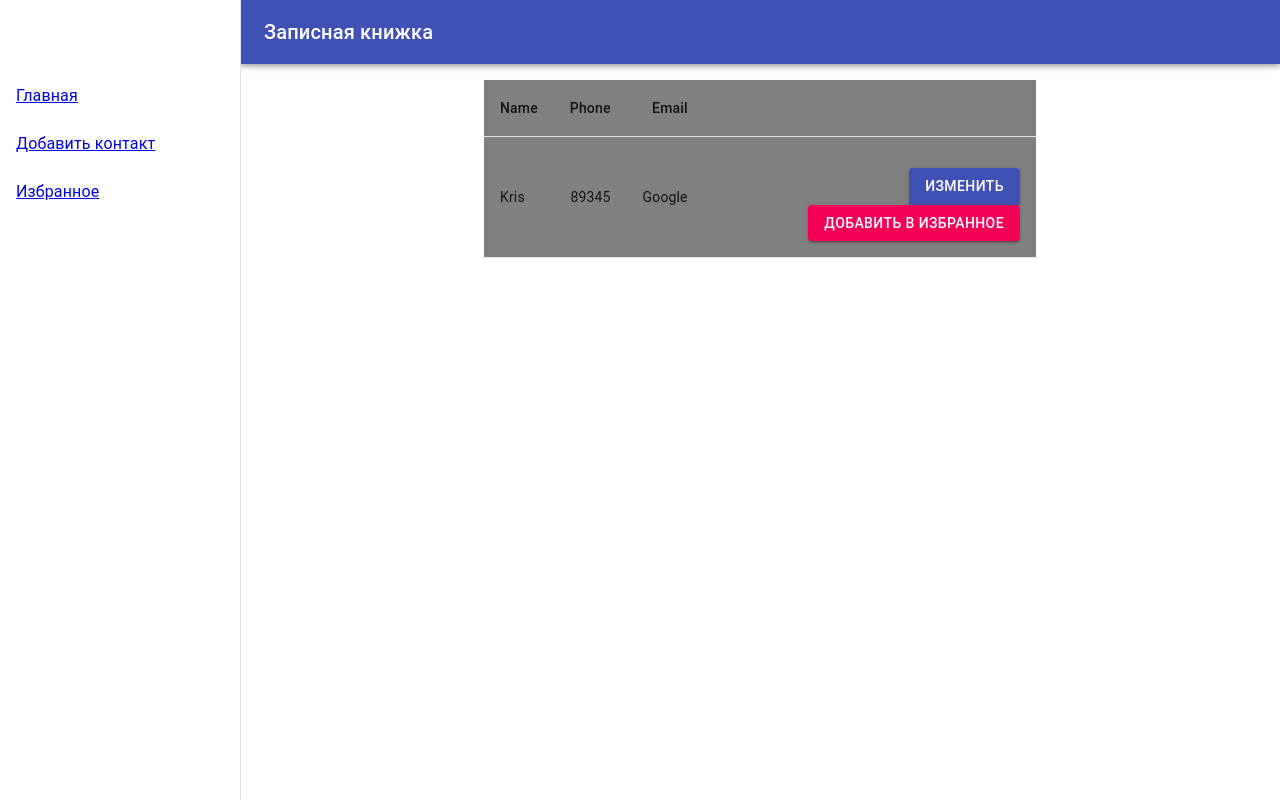
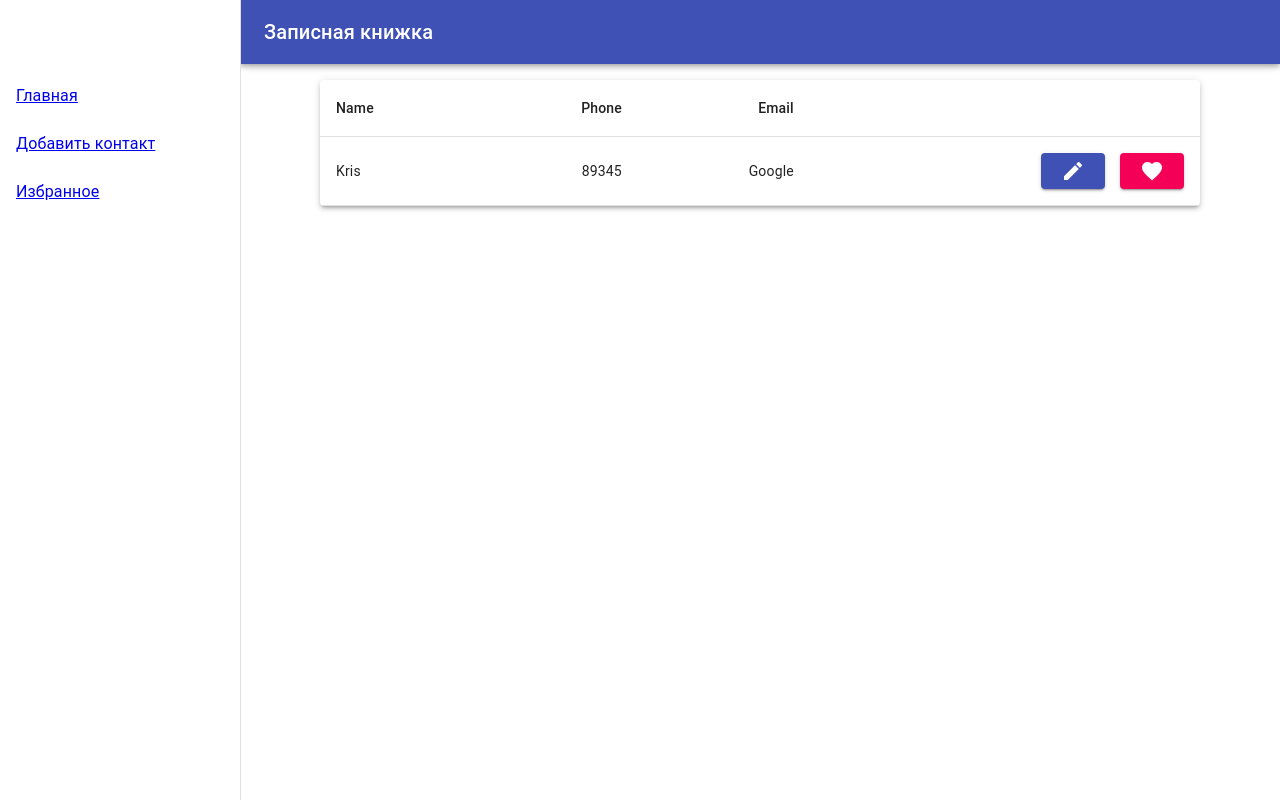
Before and after one commit to AntonReshetovv/react-local-storage, a React (Create React App) app: page /favoriteContacts in a window 1280 px wide. Built offline with nearby package versions, Linux system fonts and the light colour scheme.

Commit message:
refactoring

```diff
--- a/package.json
+++ b/package.json
@@ -12,7 +12,8 @@
     "react": "^16.13.0",
     "react-dom": "^16.13.0",
     "react-router-dom": "^5.1.2",
-    "react-scripts": "3.4.0"
+    "react-scripts": "3.4.0",
+    "react-use-localstorage": "^3.4.1"
   },
   "scripts": {
     "start": "react-scripts start",
--- a/src/Container/ContactForm/index.jsx
+++ b/src/Container/ContactForm/index.jsx
@@ -5,32 +5,49 @@ import { Link } from "react-router-dom";
 import "./style.css";
 
 const ContactForm = props => {
+
+  const initValue = props.user || { name: "", phone: "", email: "" }
+
+  const [user, setUser] = React.useState(initValue);
+  function updateKey(key, event) {
+    setUser({
+      name: user.name,
+      phone: user.phone,
+      email: user.email,
+      [key]: event.target.value
+    });
+  }
+
+  function onSubmit() {
+    props.onSubmit(user);
+  }
+
   return (
     <form>
       <TextField
         id="standard-basic"
         label="Name"
         className="input"
-        value={props.name}
-        onChange={props.setName}
+        value={user.name}
+        onChange={e => updateKey("name", e)}
       />
       <TextField
         id="standard-basic"
         label="Phone"
         className="input"
-        value={props.phone}
-        onChange={props.setPhone}
+        value={user.phone}
+        onChange={e => updateKey("phone", e)}
       />
       <TextField
         id="standard-basic"
         label="Email"
         className="input"
-        value={props.email}
-        onChange={props.setEmail}
+        value={user.email}
+        onChange={e => updateKey("email", e)}
       />
       <Link to="/" className="link">
-        <Button variant="contained" className="button" onClick={props.click}>
-          {props.isContactNew ? "Добавить" : "Обновить"}
+        <Button variant="contained" className="button" onClick={onSubmit}>
+          {props.user ? "Обновить" : "Добавить"}
         </Button>
       </Link>
     </form>
--- a/src/Container/ContactTable/ContactActionButtons/index.jsx
+++ b/src/Container/ContactTable/ContactActionButtons/index.jsx
@@ -1,18 +1,19 @@
 import React from "react";
 import Button from "@material-ui/core/Button";
+import Icon from '@material-ui/core/Icon'
 import "./style.css";
 //import { Link } from "react-router-dom";
 
 const ContactActionButtons = (props) => {
   return (
-    <div className="actionButtons">
+    <span>
       <Button
         variant="contained"
         color="primary"
         className="edit"
         onClick={props.onUpdate}
       >
-        Изменить
+        <Icon>edit</Icon>
       </Button>
       <Button
         variant="contained"
@@ -20,9 +21,9 @@ const ContactActionButtons = (props) => {
         className="favorite"
         onClick={props.onFavorite}
       >
-        Добавить в избранное
+        <Icon>favorite</Icon>
       </Button>
-    </div>
+    </span>
   );
 };
 
--- a/src/Container/ContactTable/ContactActionButtons/style.css
+++ b/src/Container/ContactTable/ContactActionButtons/style.css
@@ -1,11 +1,3 @@
-.actionButtons {
-  margin-top: 15px;
+span > button:first-child {
+  margin-right: 15px;
 }
-
-.actionButtons > .link {
-  text-decoration: none;
-}
-
-.actionButtons > .favorite {
-  margin-left: 5px;
-}
--- a/src/Container/ContactTable/index.jsx
+++ b/src/Container/ContactTable/index.jsx
@@ -6,12 +6,12 @@ import TableContainer from "@material-ui/core/TableContainer";
 import TableHead from "@material-ui/core/TableHead";
 import TableRow from "@material-ui/core/TableRow";
 import ContactActionButtons from "./ContactActionButtons/index";
-import Container from "@material-ui/core/Container";
+import Paper from '@material-ui/core/Paper';
 import "./style.css";
 
 const ContactTable = (props) => {
     return (
-      <Container maxWidth="sm">
+      <Paper elevation={3}>
       <TableContainer>
         <Table className="table" aria-label="simple table">
           <TableHead>
@@ -41,7 +41,7 @@ const ContactTable = (props) => {
           </TableBody>
         </Table>
       </TableContainer>
-    </Container>
+    </Paper>
   );
 };
 
--- a/src/Container/ContactTable/style.css
+++ b/src/Container/ContactTable/style.css
@@ -1,7 +1,3 @@
 h1 {
   text-align: center;
 }
-
-.table {
-  background-color: grey;
-}
--- a/src/LocalStorageHooks/index.js
+++ /dev/null
@@ -1,32 +0,0 @@
-import  {useState} from "react";
-
-//create hook
-//Передаем функцию начального состояния(initialValue) в useState
-// чтобы логика выполнялась один раз
-export function useLocalStorage(key,initialValue){
-    const [storedValue, setStoredValue] = useState(()=>{
-      try {
-        //Получить данные из локального хранилища по ключу
-        const item = window.localStorage.getItem('key')
-         return item ? JSON.parse(item):initialValue
-      }catch(error){
-        console.log(error)
-        return initialValue
-      }
-    })
-
-    const setValue = value=>{
-      try {
-        //Разрешить value быть функцией, поэтому у нас тот же API,
-        //что и для useState
-        const valueToStore = value instanceof Function ? value(storedValue):value
-        //Save state
-        setStoredValue(valueToStore)
-        //Save to local storage
-        window.localStorage.setItem(key,JSON.stringify(valueToStore))
-      }catch(error){
-        console.log(error)
-      }
-    }
-    return [storedValue,setValue]
-  }
--- a/src/Pages/AddContact/index.jsx
+++ b/src/Pages/AddContact/index.jsx
@@ -1,26 +1,24 @@
 import React from "react";
 import Container from "@material-ui/core/Container";
 import ContactForm from "../../Container/ContactForm";
-import {useLocalStorage} from "../../LocalStorageHooks";
 import "./style.css";
 
-const AddContact = () => {
-  const [name, setName] = useLocalStorage("name","");
-  const [phone, setPhone] = useLocalStorage("phone","");
-  const [email, setEmail] = useLocalStorage("email","");
+const AddContact = (props) => {
 
+  function saveInStorage(user) {
+    const users = JSON.parse(window.localStorage.getItem('users'));
+    users.push({
+      id: Math.floor(Math.random() * 10000),
+      ...user
+    });
+    window.localStorage.setItem('users', JSON.stringify(users))
+  }
   return (
     <Container maxWidth="sm">
       <h2>Создание контакта</h2>
       <ContactForm
-        isContactNew={true}
-        setName={e => setName(e.target.value)}
-        setPhone={e => setPhone(e.target.value)}
-        setEmail={e => setEmail(e.target.value)}
-        name={name}
-        phone={phone}
-        email={email}
-        click={()=>console.log('click')}
+        // user={{name: 134, phone: 41234, email: '41234234'}}
+        onSubmit={saveInStorage}
       />
     </Container>
   );
--- a/src/Pages/Main/index.jsx
+++ b/src/Pages/Main/index.jsx
@@ -2,36 +2,26 @@ import React from "react";
 import "./style.css";
 import ContactTable from "../../Container/ContactTable";
 
-const Main = (props) => {
-  function createData(id, name, phone, email) {
-    return { id, name, phone, email };
-  }
+const Main = props => {
 
-  const [rows, setRows] = React.useState([
-    createData(0, "Kris", 89345, "Google"),
-    createData(1, "Den", 3245, "Rambler"),
-    createData(2, "Bill", 56423, "Yandex")
-  ]);
+  const initValue = window.localStorage.getItem("users") || "[]";
 
-  function addRows() {
-    const newRows = [
-      ...rows,
-      createData(rows.length + 1, "Kriss", 89345, "Google")
-    ];
-    setRows(newRows);
-  }
+  const [users, setUsers] = React.useState(JSON.parse(initValue));
 
-  function deletRows(id) {
-    const newRows = rows.filter(contact => contact.id !== id)
-    setRows(newRows)
+  React.useEffect(() => {
+    window.localStorage.setItem("users", JSON.stringify(users));
+  });
+
+  function deleteUserById(id) {
+    const newRows = users.filter(contact => contact.id !== id);
+    setUsers(newRows);
   }
 
   return (
     <div>
-      <button onClick={addRows}>Добавить</button>
       <ContactTable
-        contacts={rows}
-        deleteContact={deletRows}
+        contacts={users}
+        deleteContact={deleteUserById}
         toggleFavorite={() => console.log()}
       />
     </div>
```
Also changed, not shown: 1 other file (tests, documents, lock files or other folders).
